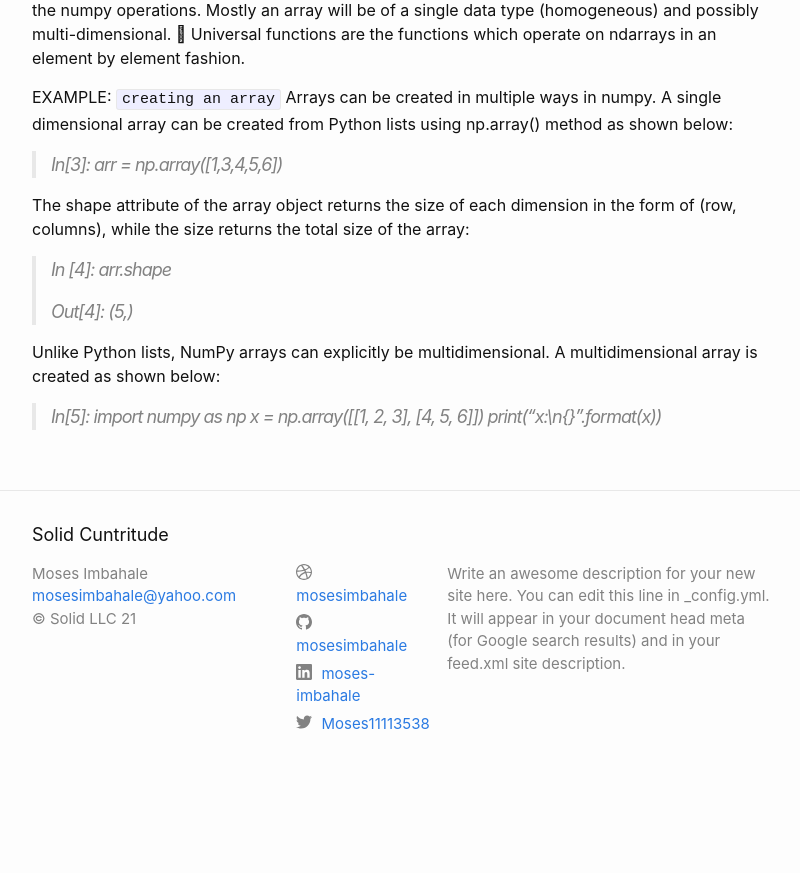
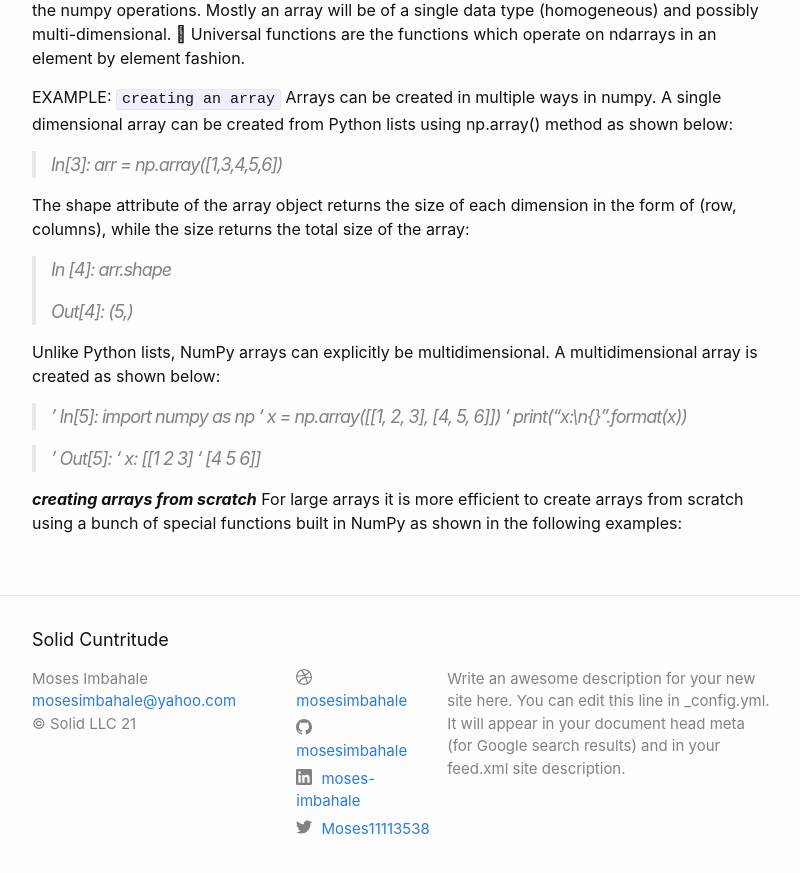
Before and after one commit to mosesimbahale/my-blog, a Jekyll site: the page built from Tech-blog/_posts/2021-12-14-Programming-for-data-science.md, in a window 1280 px wide and 900 px high, scrolled down 1679 px. Shown: the top 873 px of the window, without its empty margins (238-1038 px from the left). Built offline with Jekyll 4.4.1, drawn with Linux system fonts in a browser that asks for light colours; before the commit the page ends 2474 px from its top, so only the background shows below that.

Commit message:
Update 2021-12-14-Programming-for-data-science.md

```diff
--- a/Tech-blog/_posts/2021-12-14-Programming-for-data-science.md
+++ b/Tech-blog/_posts/2021-12-14-Programming-for-data-science.md
@@ -52,12 +52,19 @@ Arrays can be created in multiple ways in numpy. A single dimensional array can
 
 The shape attribute of the array object returns the size of each dimension in the form of (row, columns), while the size returns the total size of the array:
 
-> In [4]: arr.shape
+>  In [4]: arr.shape
 >
-> Out[4]: (5,)
+>  Out[4]: (5,)
 
 Unlike Python lists, NumPy arrays can explicitly be multidimensional. A multidimensional array is created as shown below:
 
-> In[5]: import numpy as np
->         x = np.array([[1, 2, 3], [4, 5, 6]])
->         print("x:\n{}".format(x))
+> ' In[5]: import numpy as np
+> '        x = np.array([[1, 2, 3], [4, 5, 6]])
+> '        print("x:\n{}".format(x))
+
+> ' Out[5]:
+> '    x: [[1 2 3]
+> '   [4 5 6]]
+
+***creating arrays from scratch***
+For large arrays it is more efficient to create arrays from scratch using a bunch of special functions built in NumPy as shown in the following examples:
```
